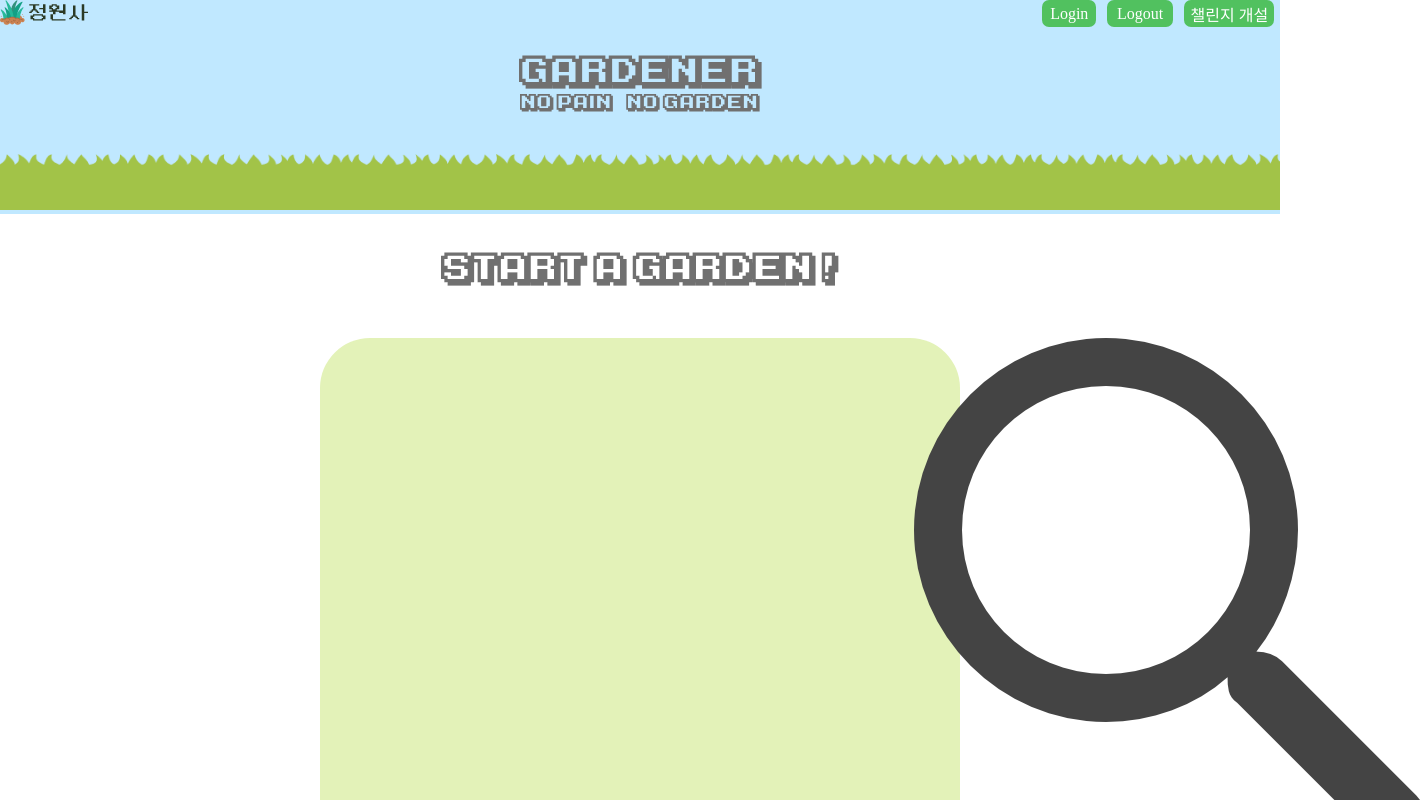
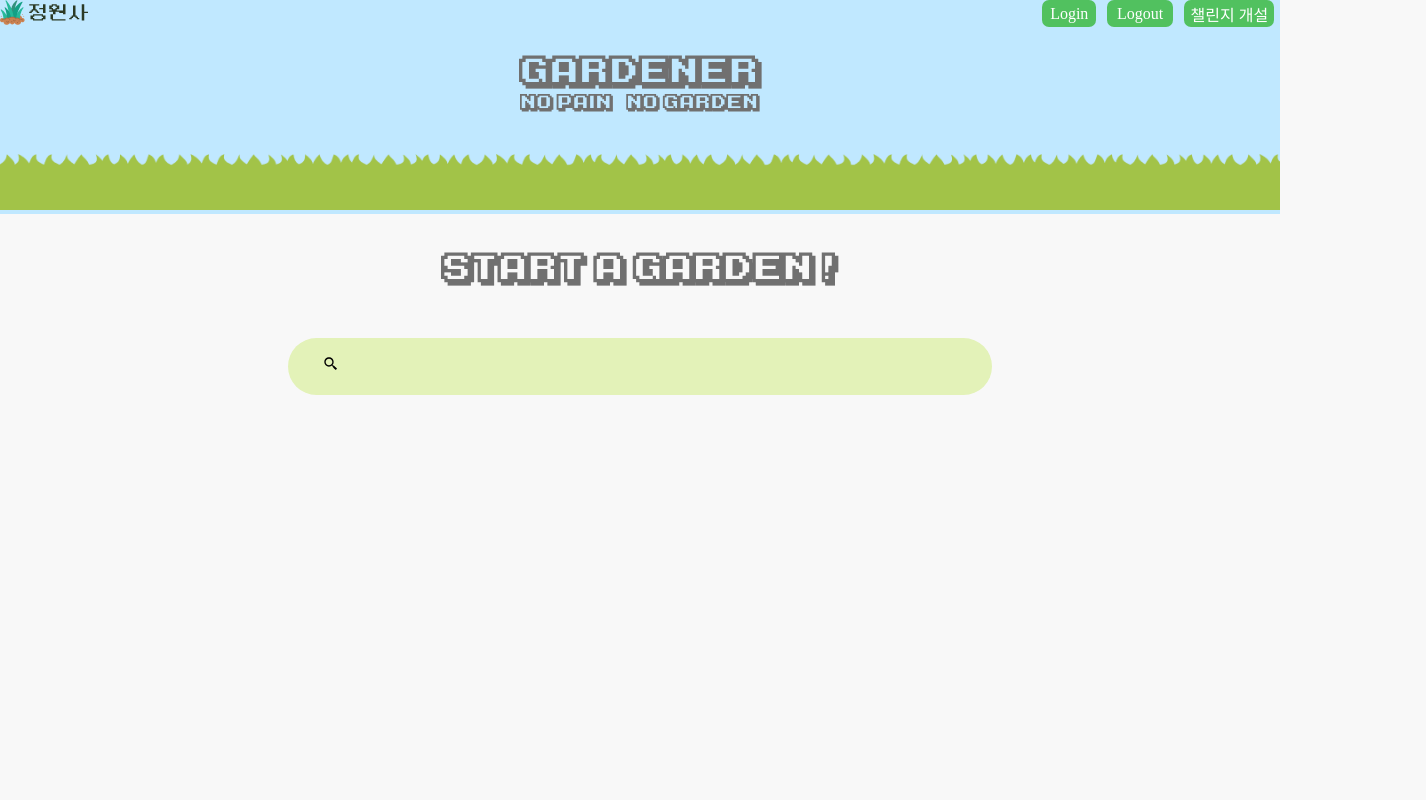
Before and after one commit to yunseonyeong/Gardener_Client, a React (Create React App) app: page /search in a window 1280 px wide. Shown: the top 800 px of the page, 1426 px wide, since content can reach past the window. Built offline with nearby package versions, Linux system fonts and the light colour scheme.

Commit message:
search bar icon

```diff
--- a/package.json
+++ b/package.json
@@ -12,6 +12,7 @@
     "@types/react-dom": "^17.0.14",
     "react": "^17.0.2",
     "react-dom": "^17.0.2",
+    "react-icons": "^4.3.1",
     "react-router-dom": "^5.2.0",
     "react-scripts": "5.0.0",
     "styled-components": "^5.3.5",
--- a/src/components/search/searchBar/searchBar.js
+++ b/src/components/search/searchBar/searchBar.js
@@ -1,18 +1,17 @@
 import React from 'react';
 import styled from 'styled-components';
-import getImgUrl from '../../../globalLogic';
+import { BiSearchAlt2 } from "react-icons/bi";
 
 const SearchBarDom = styled.div`
   background-color: #E3F2B8;
-  width:50%;
+  width:55%;
   border-radius : 50px;
   display: flex;
-  justify-content: center;
   align-items: center;
 `;
 
 const SearchBarInput = styled.input`
-  width: 90%;
+  width: 75%;
   background-color: #e3f2b8;
   border: none;
   padding-top:3%;
@@ -22,16 +21,18 @@ const SearchBarInput = styled.input`
    }
 `;
 const SearchBarIcon = styled.div`
-   width:5%;
+  padding-left: 5%;
+  padding-right: 3%;
+
 `
 
 function searchBar() {
   return (
     <SearchBarDom>
+      <SearchBarIcon>
+        <BiSearchAlt2 />
+      </SearchBarIcon>
       <SearchBarInput />
-      <SearchBarIcon>
-        <img src={getImgUrl("searchIcon")} />
-      </SearchBarIcon>
     </SearchBarDom>
   );
 }
--- a/src/index.css
+++ b/src/index.css
@@ -1,6 +1,7 @@
 body{
   margin:0;
   padding: 0;
+  background-color: #f8f8f8;
 }
 
 html, #root {
--- a/src/pages/searchPage/searchPage.js
+++ b/src/pages/searchPage/searchPage.js
@@ -5,7 +5,7 @@ import SearchBar from '../../components/search/searchBar/searchBar';
 import getImgUrl from '../../globalLogic';
 
 const SearchPageDom = styled.div`
-  display:flex;
+  display: flex;
   flex-direction: column;
 `;
 const SearchTitleDom = styled.div`
```
Also changed, not shown: 1 other file (tests, documents, lock files or other folders).
